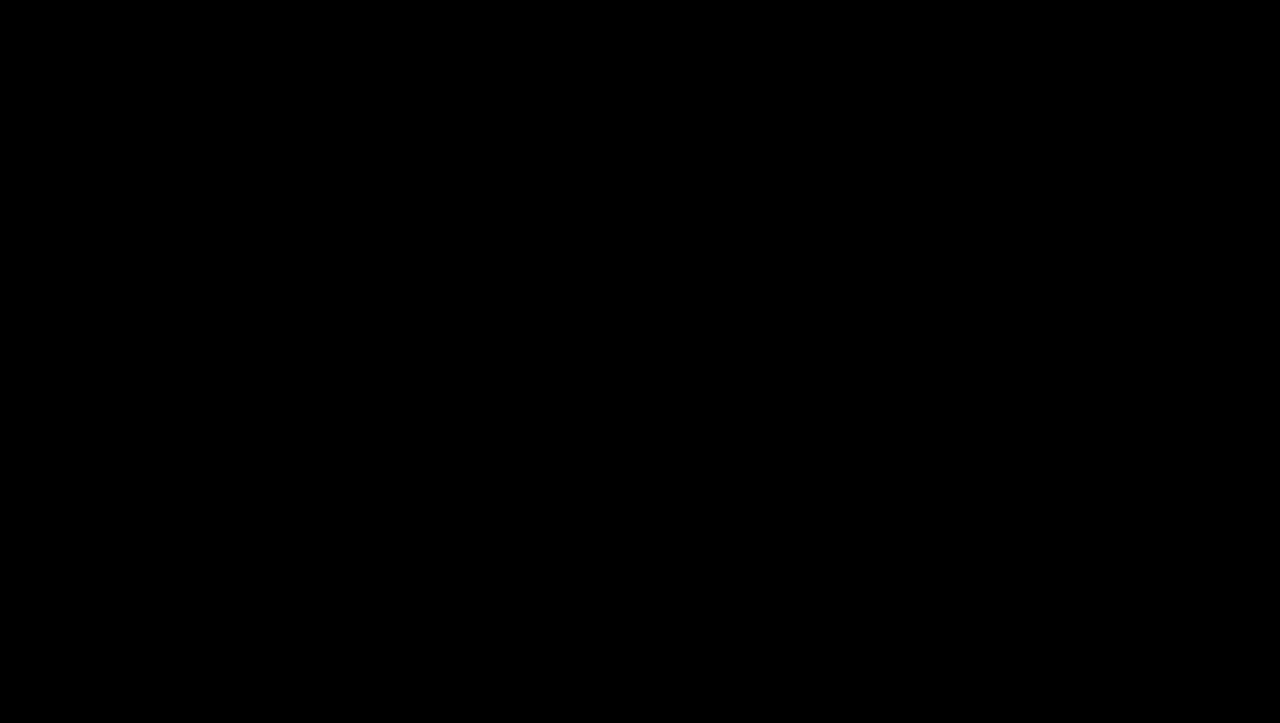
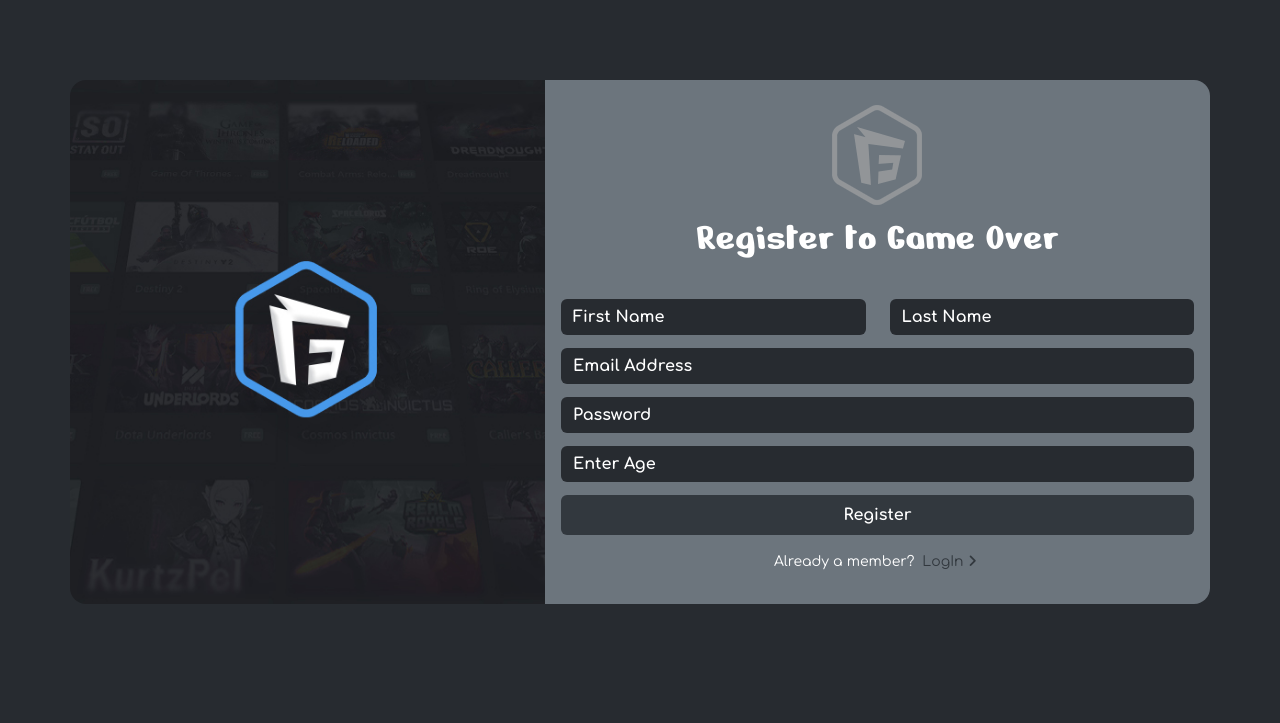
Before and after one commit to NouraAzab/Game-Over-pure-js, a plain HTML site: page regester.html in a window 1280 px wide. Drawn offline with Linux system fonts and the light colour scheme.

Commit message:
create the register page design

```diff
--- a/css/style.css
+++ b/css/style.css
@@ -0,0 +1,111 @@
+
+
+/* !===========  theme customize  =========== */
+[data-theme="dark"]{
+    --main-color:#272b30;
+    --second-color:#32383e;
+    --color-text:#fff;
+    --btn-main-color:#272729;
+}
+[data-theme="light"]{
+    --main-color:#eee;
+    --second-color:#909396;
+    --color-text:#000;
+    --btn-main-color:#414550;
+}
+/* --------------- */
+body{
+    background-color: var(--main-color);
+    font-family: "Comfortaa", sans-serif;
+}
+h1,h2,h3,h4,h5,h6{
+    font-family: "Nerko One", cursive;
+
+}
+/* font-family: "Comfortaa", sans-serif; */
+/* font-family: "Nerko One", cursive; */
+/* !=========== start register-section  =========== */
+.register-section{
+    min-height: 80vh;
+    margin-top: 10vh;
+}
+.register-section .img{
+    background-image: url("../images/register.jpg");
+    background-position: center;
+    background-size: cover;
+
+    /* must give it height => to be shown :) */
+    height: 100%;
+}
+.inputs{
+    color: var(--color-text);
+}
+/* ================= */
+/* general */
+.no-arrows::-webkit-inner-spin-button ,
+.no-arrows::-webkit-outer-spin-button{
+    -webkit-appearance: none;
+    margin: 0;
+}
+.no-arrows{
+    -moz-appearance: textfield;
+    appearance: textfield;
+
+}
+
+.inputs input::placeholder{
+    color: var(--color-text);
+    font-weight: bolder;
+}
+.inputs input{
+    margin-top: 13px;
+    background-color: var(--main-color);
+    color: var(--color-text);
+    border: none;
+}
+.inputs .form-control:focus{
+    color: var(--color-text);
+    background-color: var(--main-color);
+
+}
+.inputs button{
+    background-color: var(--second-color);
+    color: var(--color-text);
+    font-weight: bolder;
+    border: none;
+    margin-top: 13px;
+    transition: all .5s;
+}
+.inputs button:hover{
+    background-color: var(--btn-main-color);
+    background-color: rgb(56, 56, 56);
+}
+/* ----------- */
+.inputs .go{
+    color:var(--second-color) ;
+    text-decoration: none;
+    transition: opacity .5s;
+}
+.inputs .go:hover{
+    opacity: .5;
+}
+
+/* !=========== end register-section  =========== */
+
+
+
+
+
+
+
+
+
+
+
+/* !===========  media query  =========== */
+
+@media (max-width:922px){
+    .register-section .col-lg-5{
+        display: none;
+    }
+}
--- a/regester.html
+++ b/regester.html
@@ -9,6 +9,10 @@
     <meta name="author" content="Noura Azab">
     <title>Game Over</title>
     <!-- ?=====================google fonts======================= -->
+    <link rel="preconnect" href="https://fonts.googleapis.com">
+    <link rel="preconnect" href="https://fonts.gstatic.com" crossorigin>
+    <link href="https://fonts.googleapis.com/css2?family=Comfortaa:wght@300..700&family=Nerko+One&display=swap"
+        rel="stylesheet">
     <!-- ?=====================Bootstrap5======================= -->
     <link rel="stylesheet" href="css/bootstrap.min.css">
     <!-- ?=====================font Awesome======================= -->
@@ -17,10 +21,81 @@
     <link rel="stylesheet" href="css/style.css">
 </head>
 
-<body class="bg-black">
+<body>
 
 
+    <section id="register" class="register-section ">
+        <div class="container  rounded-4 overflow-hidden">
+            <div class="row   gap-0">
+                <!-- img -->
+                <div class="col-lg-5  p-0 ">
+                    <div class="img">
+                    </div>
 
+                </div>
+                <!--inputs  -->
+                <div class="inputs col-lg-7 px-3 py-4 bg-secondary">
+                    <div >
+                        <div class="title d-flex justify-content-center align-items-center mb-3">
+                            <div class="text-center">
+                                <img src="./images/logo-sm.png" alt="">
+                                <h1 class="inputs-title mt-2">Register to Game Over</h1>
+                            </div>
+
+                        </div>
+                        <!-- =================== -->
+                        <form>
+                            <div class="row">
+                                <div class="col-md-6">
+                                    <div>
+                                        <input type="text" placeholder="First Name" class="form-control">
+                                    </div>
+
+                                </div>
+                                <div class="col-md-6">
+                                     <div>
+                                        <input type="text" placeholder="Last Name" class="form-control">
+                                    </div>
+                                </div>
+                            </div>
+                            <div class="row row-cols-sm-1">
+                                <div class="col">
+                                     <div>
+                                        <input type="email" placeholder="Email Address" class="form-control">
+                                    </div>
+                                </div>
+                                <div class="col">
+                                    <div>
+                                        <input type="password" placeholder="Password" class="form-control">
+                                    </div>
+                                </div>
+                                <div class="col">
+                                    <div>
+                                        <input type="number" placeholder="Enter Age" class="form-control no-arrows">
+                                    </div>
+                                </div>
+                                <div class="col">
+                                    <button type="submit" class=" w-100 text-center p-2 rounded-2" id="Register-btn">Register</button>
+                                </div>
+                                <div class="col">
+                                    <div class="d-flex p-2 align-items-center justify-content-center gap-2 small mt-2">
+                                        <span class="question">Already a member? </span>
+                                        <a class="go" href="#">LogIn<i class="fa-solid fa-angle-right "></i></a>
+                                    </div>
+
+                                </div>
+
+                            </div>
+                        </form>
+
+                    </div>
+
+                </div>
+            </div>
+
+        </div>
+
+    </section>
 
 
 
```
